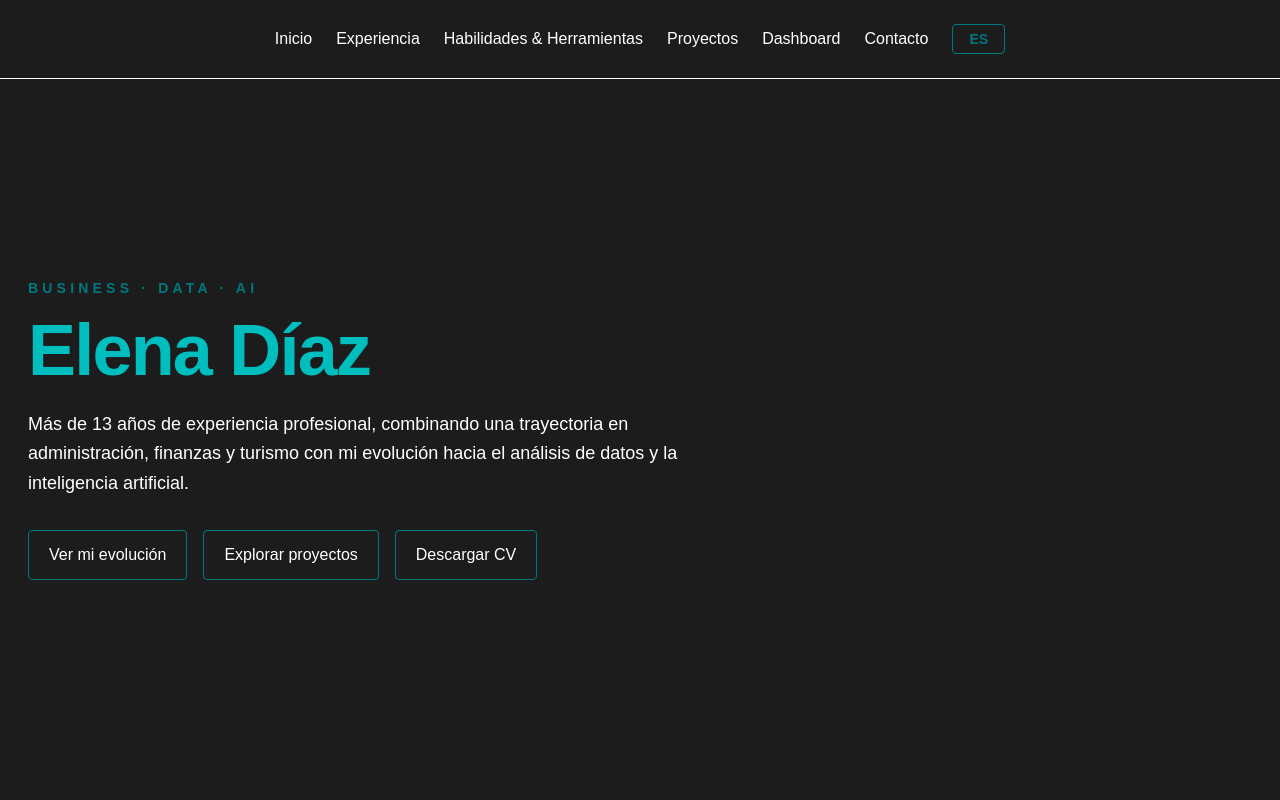
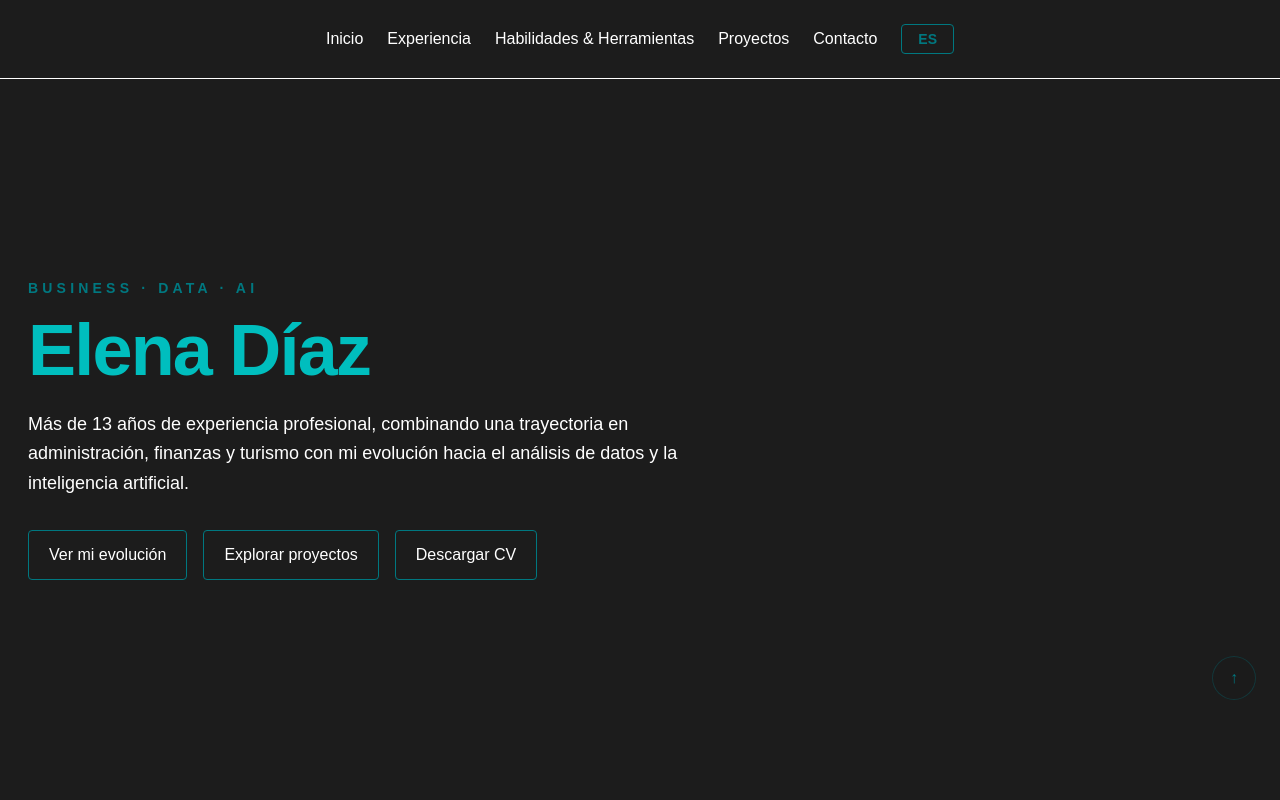
Before and after one commit to HelenDiMo/elena-diaz-beyond-the-resume, a Next.js app: page / in a window 1280 px wide. Shown: the top 800 px of the page. Built offline with nearby package versions, Linux system fonts and the light colour scheme.

Commit message:
feat: agregar botón de volver arriba y mejorar comportamiento de desplazamiento suave

```diff
--- a/src/app/globals.css
+++ b/src/app/globals.css
@@ -36,3 +36,7 @@ body {
 .hide-scrollbar::-webkit-scrollbar {
   display: none;
 }
+
+html {
+  scroll-behavior: smooth;
+}
--- a/src/app/layout.tsx
+++ b/src/app/layout.tsx
@@ -35,7 +35,7 @@ export default function RootLayout({
       lang="en"
       className={`${geistSans.variable} ${geistMono.variable} h-full antialiased`}
     >
-      <body className="min-h-full flex flex-col">
+      <body id="top" className="min-h-full flex flex-col">
         <Header />
         <main>{children}</main>
 
--- a/src/components/layout/Footer.tsx
+++ b/src/components/layout/Footer.tsx
@@ -12,6 +12,13 @@ export default function Footer() {
           <p className="text-teal font-bold">Beyond the Resume</p>
         </div>
       </Container>
+      <a
+        href="#top"
+        aria-label="Volver arriba"
+        className="fixed bottom-25 right-6 z-50 flex h-11 w-11 items-center justify-center rounded-full border border-teal/30 bg-graphite/80 text-teal backdrop-blur-sm transition-all duration-300 hover:-translate-y-1 hover:border-teal/60 hover:bg-teal hover:text-white"
+      >
+        ↑
+      </a>
     </footer>
   );
 }
--- a/src/components/layout/Header.tsx
+++ b/src/components/layout/Header.tsx
@@ -53,14 +53,6 @@ export default function Header() {
                 </li>
                 <li>
                   <Link
-                    href="/#dashboard"
-                    className="transition-colors hover:text-oceanic"
-                  >
-                    Dashboard
-                  </Link>
-                </li>
-                <li>
-                  <Link
                     href="/#contact"
                     className="transition-colors hover:text-oceanic"
                   >
```
